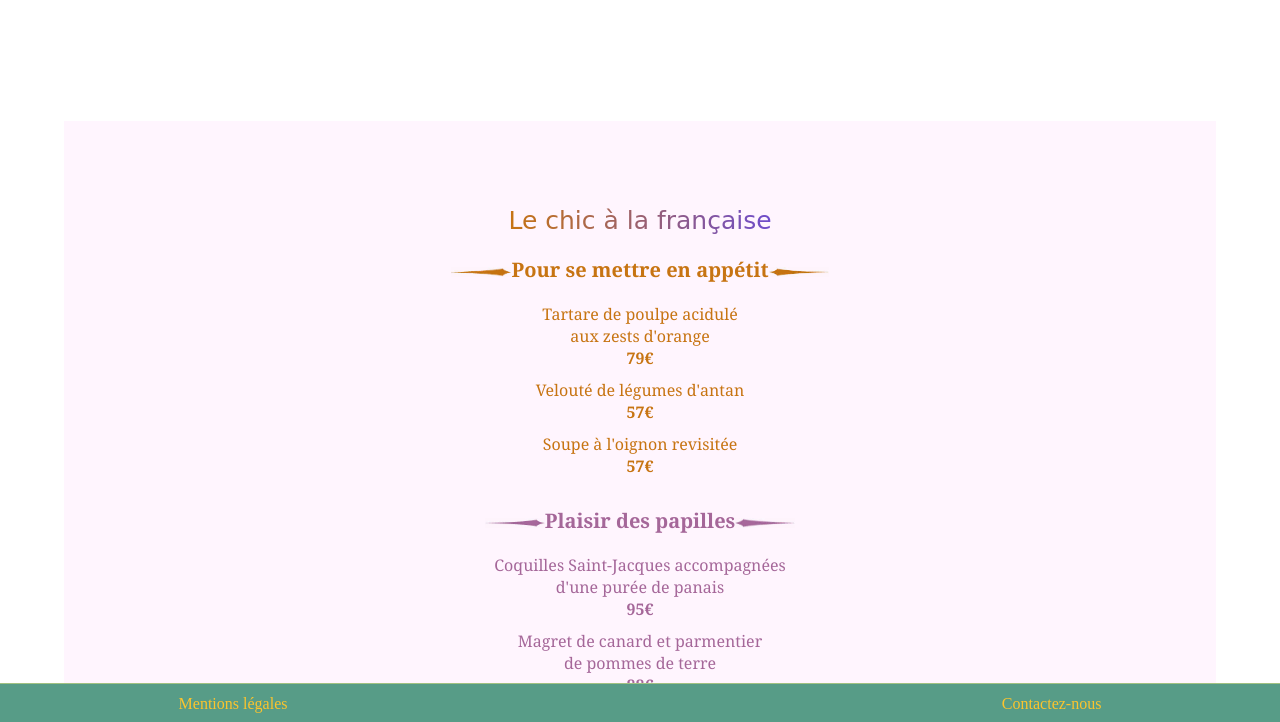
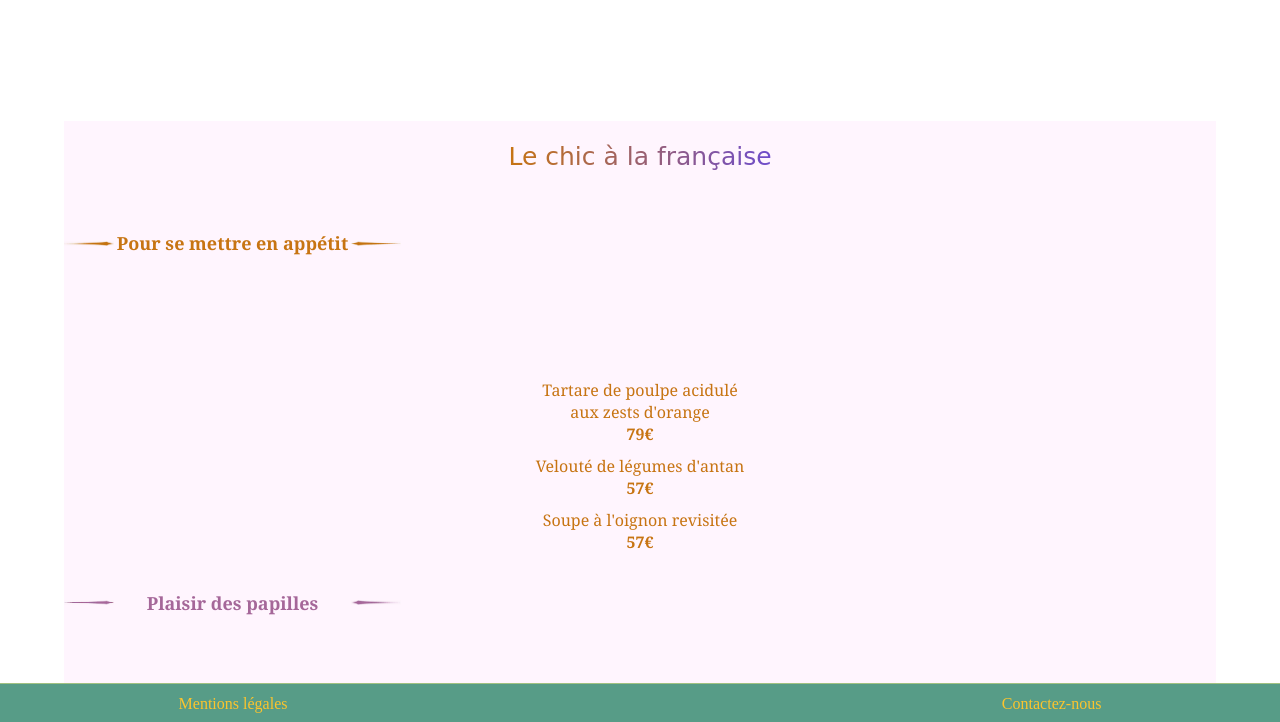
Before and after one commit to Karimachoui/oh-my-food, a plain HTML site: page html/menu2.html in a window 1280 px wide. Shown: the part 76-798 px from the top of the page. Drawn offline with Linux system fonts and the light colour scheme; a web font is replaced by a local one.

Commit message:
menu 2 ok

```diff
--- a/html/menu2.html
+++ b/html/menu2.html
@@ -27,7 +27,7 @@
         </header>
 
 
-        <article class="menu menu--two">
+        <article class="menu" id="menu--two">
 
             <section class="menu__heading heading--two">
 
@@ -36,11 +36,11 @@
 
             </section>
 
-            <section class="menu__trio starter--two">
+            <section class="menu__trio starter--two trio--two">
 
-                <img class="trio__image--L" src="../images/2-starter-L.jpg" alt="trait">
-                <h3 class="trio__title starter__title--two">Pour se mettre en appétit</h3>
-                <img class="trio__image--R" src="../images/2-starter-R.jpg" alt="trait">
+                <img id="image__L--two" src="../images/2-starter-L.jpg" alt="trait">
+                <h3 class="trio__title" id="title--two">Pour se mettre en appétit</h3>
+                <img id="image__R--two" src="../images/2-starter-R.jpg" alt="trait">
 
             </section>
 
@@ -52,11 +52,11 @@
 
             </div>
 
-            <section class="menu__trio dish--two">
+            <section class="menu__trio dish--two trio--two">
 
-                <img class="trio__image--L" src="../images/2-dish-L.jpg" alt="trait">
-                <h3 class="trio__title dish__title--two">Plaisir des papilles</h3>
-                <img class="trio__image--R" src="../images/2-dish-R.jpg" alt="trait">
+                <img id="image__L--two" src="../images/2-dish-L.jpg" alt="trait">
+                <h3 class="trio__title" id="title--two">Plaisir des papilles</h3>
+                <img id="image__R--two" src="../images/2-dish-R.jpg" alt="trait">
 
             </section>
 
@@ -68,11 +68,11 @@
 
             </div>
 
-            <section class="menu__trio dessert--two">
+            <section class="menu__trio dessert--two trio--two">
 
-                <img class="trio__image--L" src="../images/2-dessert-L.jpg" alt="trait">
-                <h3 class="trio__title dessert__title--two">Gourmandises sucrées</h3>
-                <img class="trio__image--R" src="../images/2-dessert-R.jpg" alt="trait">
+                <img id="image__L--two" src="../images/2-dessert-L.jpg" alt="trait">
+                <h3 class="trio__title" id="title--two">Gourmandises sucrées</h3>
+                <img id="image__R--two" src="../images/2-dessert-R.jpg" alt="trait">
 
             </section>
 
--- a/sass/pages/_page1.scss
+++ b/sass/pages/_page1.scss
@@ -1,7 +1,13 @@
+/*-----GENERAL-----*/
+
 .menu--one{
     background-color: #fadfda;
     font-family: 'Kalam',cursive;
 }
+
+.trio__title--one{font-family: 'kalam', cursive;}
+
+/*-----HEADER-----*/
 
 .heading--one{
     display: flex;
@@ -14,22 +20,32 @@
     }
 }
 
-.trio__starter--one{grid-template-columns: (110px 115px 60px);}
-.trio__dish--one{grid-template-columns: (80px 145px 60px);}
-.trio__dessert--one{grid-template-columns: (70px 155px 60px);}
-
-.trio__title--one{font-family: 'kalam', cursive;}
+/*-----GROUPE-----*/
 
 .meal--one--two{
     margin-bottom: 20px;
 }
 
+/*-----ENTREE-----*/
+
+.trio__starter--one{grid-template-columns: (110px 115px 60px);}
+
+/*-----PLAT-----*/
+
+.trio__dish--one{grid-template-columns: (80px 145px 60px);}
+
+/*-----DESSERT-----*/
+
+.trio__dessert--one{grid-template-columns: (70px 155px 60px);}
+
 .last--meal{
     margin-bottom: -15px;
 }
 
+/*-----FOOTER-----*/
+
 .foo--one{
-    margin-top: -20px;
+    padding-top: 5%;
     display: flex;
     align-items: center;
     margin: auto;
--- a/sass/pages/_page2.scss
+++ b/sass/pages/_page2.scss
@@ -1,35 +1,69 @@
-.menu--two{
+/*-----GENERAL-----*/
+
+#menu--two{
     background-color: #FFF5FE;
     font-family: 'Monserrat', sans-serif;
+    padding: inherit;
+    width: 90%;
+    padding-bottom: 10%;
 }
+
+#title--two{
+    font-family: Georgia, 'Times New Roman', Times, serif;
+    font-weight: bold;
+    font-size: 18px;
+    margin: auto;
+}
+
+.trio--two{
+    width: 100%;
+    grid-template-rows: (40px);
+    margin-top: 20%;
+    grid-template-columns: (50px 237px 49px);
+}
+
+/*-----HEADER-----*/
 
 .heading--two .heading__title{
     font-family: 'Croissant One', cursive;
     font-weight: normal;
+    margin-bottom: 20%;
     font-size: 25px;
     background: linear-gradient(to right, #C77412, #6E4CCC);
     -webkit-background-clip: text;
     -webkit-text-fill-color: transparent;
 }
 
+/*-----GROUPE-----*/
+
+.starter--two, .dish--two, .dessert--two{
+    font-family: Georgia, 'Times New Roman', Times, serif;
+    margin-top: 10%;
+}
+
+/*-----IMAGES-----*/
+
+#image__L--two, #image__R--two{
+    width: 50px;
+    height: 5px;
+    margin: auto;
+    margin-left: 0;
+}
+
+/*-----ENTREE-----*/
+
 .starter--two{
     color: #C77412;
 }
+
+/*-----PLAT-----*/
 
 .dish--two{
     color:#A56799;
 }
 
+/*-----DESSERT-----*/
+
 .dessert--two{
     color:#6E4CCC;
 }
-
-.starter--two, .dish--two, .dessert--two{
-    font-family: Georgia, 'Times New Roman', Times, serif;
-}
-
-.starter__title--two, .dish__title--two, .dessert__title--two{
-    font-family: Georgia, 'Times New Roman', Times, serif;
-    font-weight: bold;
-    font-size: 20px;
-}
--- a/sass/pages/_pages-all.scss
+++ b/sass/pages/_pages-all.scss
@@ -1,3 +1,5 @@
+/*-----GENERAL-----*/
+
 .menu{
     display: flex;
     flex-direction: column;
@@ -6,30 +8,19 @@
     padding: 5%;
 }
 
-.menu__heading{
-    margin: auto;
-}
-
 .menu__trio{
     display: flex;
     align-items: baseline;
     margin: auto;
     display: grid;
-    margin-top: -20px;
 }
 
-.trio__image--L{
-    width: 60px;
-    height: 10px;
-    grid-column: 1;}
-    .trio__title{
-        font-size: 20px;
-        grid-column: 2;}
-        .trio__image--R{
-            width: 60px;
-            height: 10px;
-            grid-column: 3;
-        }
+.trio__title{
+    font-size: 20px;
+    grid-column: 2;
+}
+
+/*-----GROUPE-----*/
 
 .menu__starter, .menu__dish, .menu__dessert{
     text-align: center;
@@ -40,3 +31,22 @@
     margin-bottom: 10px;
     font-weight: bold;
 }
+
+/*-----HEADER-----*/
+
+.menu__heading{
+    margin: auto;
+}
+
+/*-----IMAGES-----*/
+
+.trio__image--L{
+    width: 60px;
+    height: 10px;
+    grid-column: 1;}
+
+.trio__image--R{
+    width: 60px;
+    height: 10px;
+    grid-column: 3;
+}
```
Also changed, not shown: sass/style.css, 1 other file.
